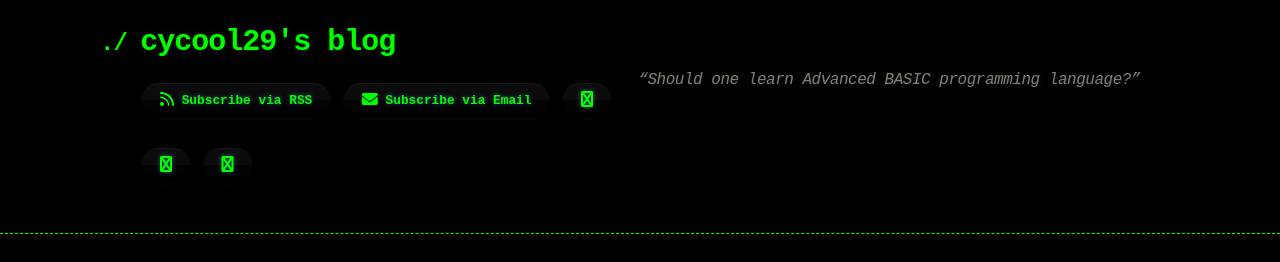
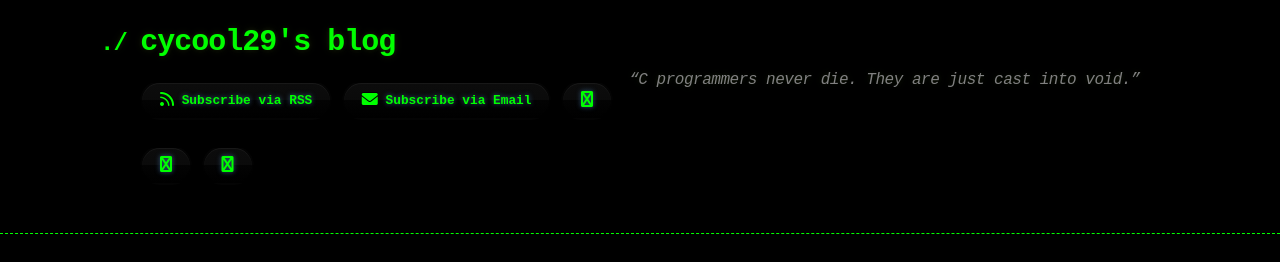
Before and after one commit to cycool29/cycool29.github.io, a Jekyll site: the page built from index.md, in a window 1280 px wide and 900 px high. Shown: the top 262 px of the window. Built offline with Jekyll 4.4.1, drawn with Linux system fonts in a browser that asks for light colours; a style sheet for code colours, icons or effects is not loaded.

Commit message:
Update quotes

```diff
--- a/_config.yml
+++ b/_config.yml
@@ -1,5 +1,5 @@
 title: cycool29's blog
-description: "“Should one learn Advanced BASIC programming language?” "
+description: "“C programmers never die. They are just cast into void.” "
 bio: A high school student. Intermediate in Python, Git, Bash. Learning JavaScript. He/Him. "
 author: cycool29
 url: https://cycool29.github.io
```
